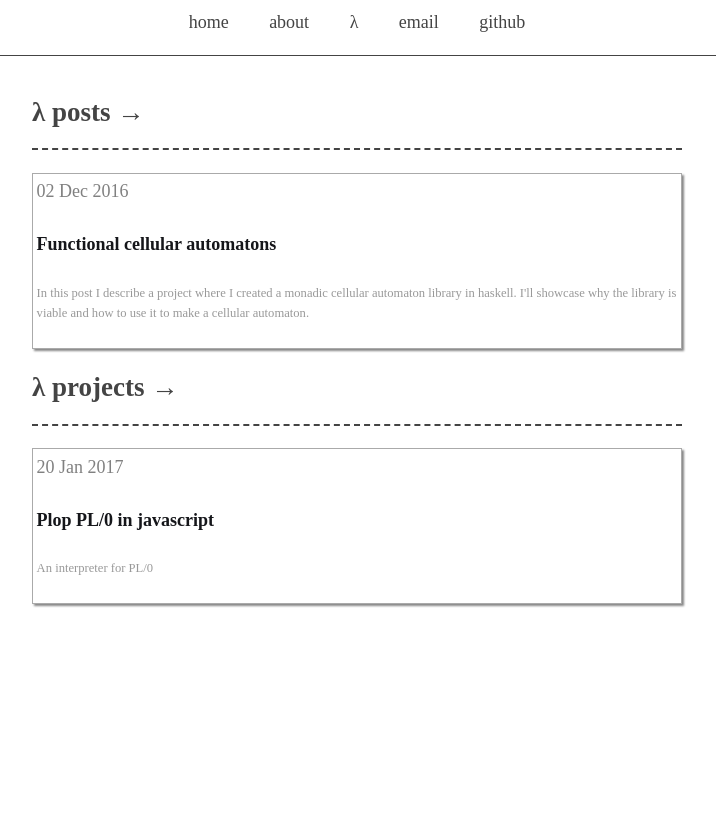
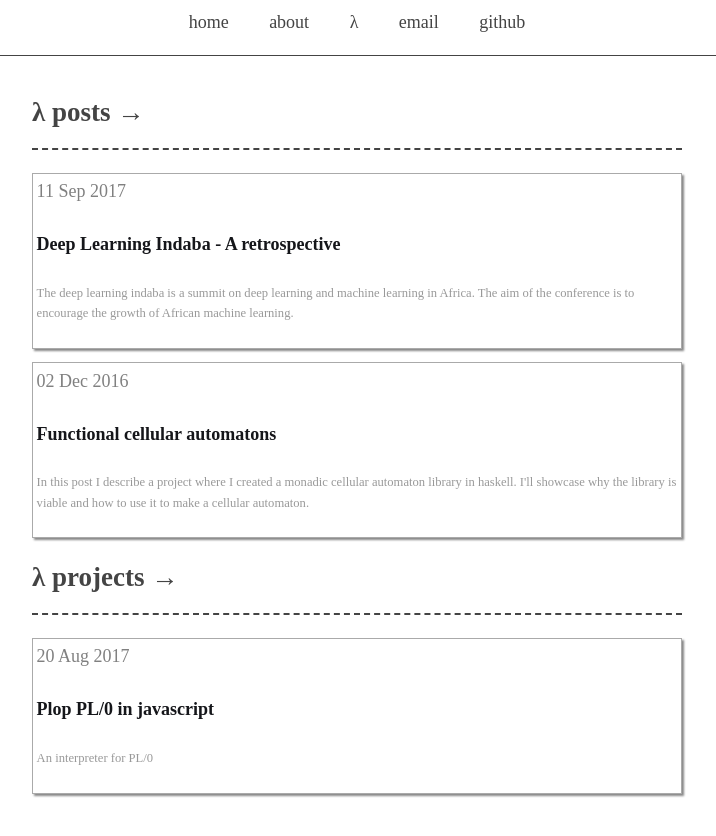
Before and after one commit to Ivan1931/Ivan1931.github.io, a Jekyll site: the page built from index.html, in a window 1280 px wide. Shown: the top 836 px of the page, without its empty margins (283-999 px from the left). Built offline with Jekyll 4.4.1, drawn with Linux system fonts in a browser that asks for light colours; some of the changed lines change nothing that is shown.

Commit message:
Added post on deep learning indaba

```diff
--- /dev/null
+++ b/_posts/blogs/2017-09-11-deep-learning-indaba.md
@@ -0,0 +1,54 @@
+---
+title: Deep Learning Indaba - A retrospective
+layout: default
+permalink: /deep-learning-indaba/
+categories: blogs
+description: The deep learning indaba is a summit on deep learning and machine learning in Africa. The aim of the conference is to encourage the growth of African machine learning.
+
+---
+
+### About
+
+This is a very rough retrospective on my experience at the 2017 Deep Learning Indaba and some of the new ideas I picked up while I was there. I'm by no means an ML expert but hopefully you might find some of the ideas here useful.
+
+### On overfitting
+
+Finally - after many years of misunderstanding - I finally think I have a good grasp on why we have a cross validation set for training
+ML models. Some background context: when you're evaluating a machine learning algorithms predictive power on a data set you typically divide the data into 3 groups. They are `training set`, `test set` and `cross validation set`.
+The first one is to train the model, the second to tune the hyper parameters and the final one - as I learned in the lecture - is
+to evaluate the perfomance of the model. Since you are tuning your models hyper parameters using the test set there is an implicit
+dependency of the models performance on the test data. As a consequence test data will not be very good at evaluating a model since - almost by
+definition - you are overfitting the model onto the test data by tuning hyper parameters.
+
+### ML learns correlations - not causations
+Recently, there was an article circulating around about how ML is being used to classify people as either "gay" or "not gay" based on
+their appearences. Nando de Freitas used an interesting example to illustrate why these types of experiements
+in classification are unethical and also not valuable.
+An example was given on how one could take a bunch of hipsters from boulder colorado and a bunch of prisoners in California and
+train a Neural Network to classify people as either "criminal" or "not criminal". This would probably work but only because the
+network was learning a *correlation* based on existing biases in society. Correlation does not imply causation and taking action on the
+predictions of such a model would be unethical for that reason. People are criminals because of things that they do - not due
+to the result of some model.
+Acting on such predictions only serves to reinforce existing bias in society.
+
+### Machine Learning is Perception
+
+Some of the more interesting conversations I had at the Indaba were about the different fields of artificial intelligence and their implications. I'd like to think of machine learning as "perception" or *system 2* congition for those who have read *Thinking Fast and Slow*. An ML system is not learning about reasoning - it's learning what we consider instantaneous reflex reactions to stimuli. When I walked on to UCT campus the other day I thought of an example to illustrate the two modes of thinking. You could walk onto campus see a student and think "that student is definitely a zombie". This instantaneous judegement is *system 2* thinking. An example of *system 1* thinking is "final thesis was due this morning - obviously that student just pulled an all nighter and zombies don't exist." The scary HAL9000 advances in AI will not come from just *system 2* perception alone but from machines that can learn *system 1* style reasoning. It should be noted that there are many active areas of research on developing *system 1* style reasoning out there.
+
+
+
+### If you have a gradient you should use it
+
+This was a comment I overheard while going for lunch. The context of the comment was this - "When should I make use of evolutionary algorithms to solve my AI problem?" I had done an evolutionary computing course at UCT and started to see EC as a hammer and all problems mere nails. That being said - it's usually way faster and more predictable to model a problem as a function from which you can compute a gradient and then use gradient descent or one of the many other optimization methods. Evolutionary computing is for the times where you don't know what sort of function you're trying to optimize or you have a really complex environment to model.
+
+### Interactive Posters - do more of them
+
+For my poster presentation at the indaba I made use of an interactive poster. It seemed to be quite well received even though it looked super last minute and shoddy. If there is one big takeaway from this blog post it's this - most people expect your poster presentation at a conference to be boring even if your work is awesome. Making an interactive poster will interest people and make you stand out.
+
+### Movies
+
+Check out [Sunspring](https://www.youtube.com/watch?v=LY7x2Ihqjmc) . This is an amazing film generated by a LSTM neural network which stars Thomas Middlerich. It was recommended to me by a former tutor at Wits University. He found it quite hilarious while I found it really disturbing. I think the plot line contains a pretty disturbing chain of events including adultery, murder and what appears to be a black hole of doom. I recommend you watch it.
+
+### Misc
+
+A great analogy is deep learning is like lego - you need a crap ton of small component parts to construct something truly impressive.
--- a/assets/css/main.scss
+++ b/assets/css/main.scss
@@ -33,6 +33,7 @@ h1,h2,h3 {
   border: 1px rgb(170,170,170) solid;
   padding:0.2em;
   box-shadow: 2px 2px 2px #888888;
+  margin-bottom:0.75em;
   .date {
     a {
       color: grey;
--- a/index.html
+++ b/index.html
@@ -1,6 +1,6 @@
 ---
 layout: default
-title: How not to code
+title: A Journeyman blogs
 ---
 <h2 class="index-title">
     λ posts →
@@ -49,3 +49,4 @@ title: How not to code
         </div>
       </li>
     {% endfor %}
+</ul>
```
Also changed, not shown: _posts/projects/2017-08-20-plop.md (renamed from _posts/projects/2017-01-20-plop.md).
